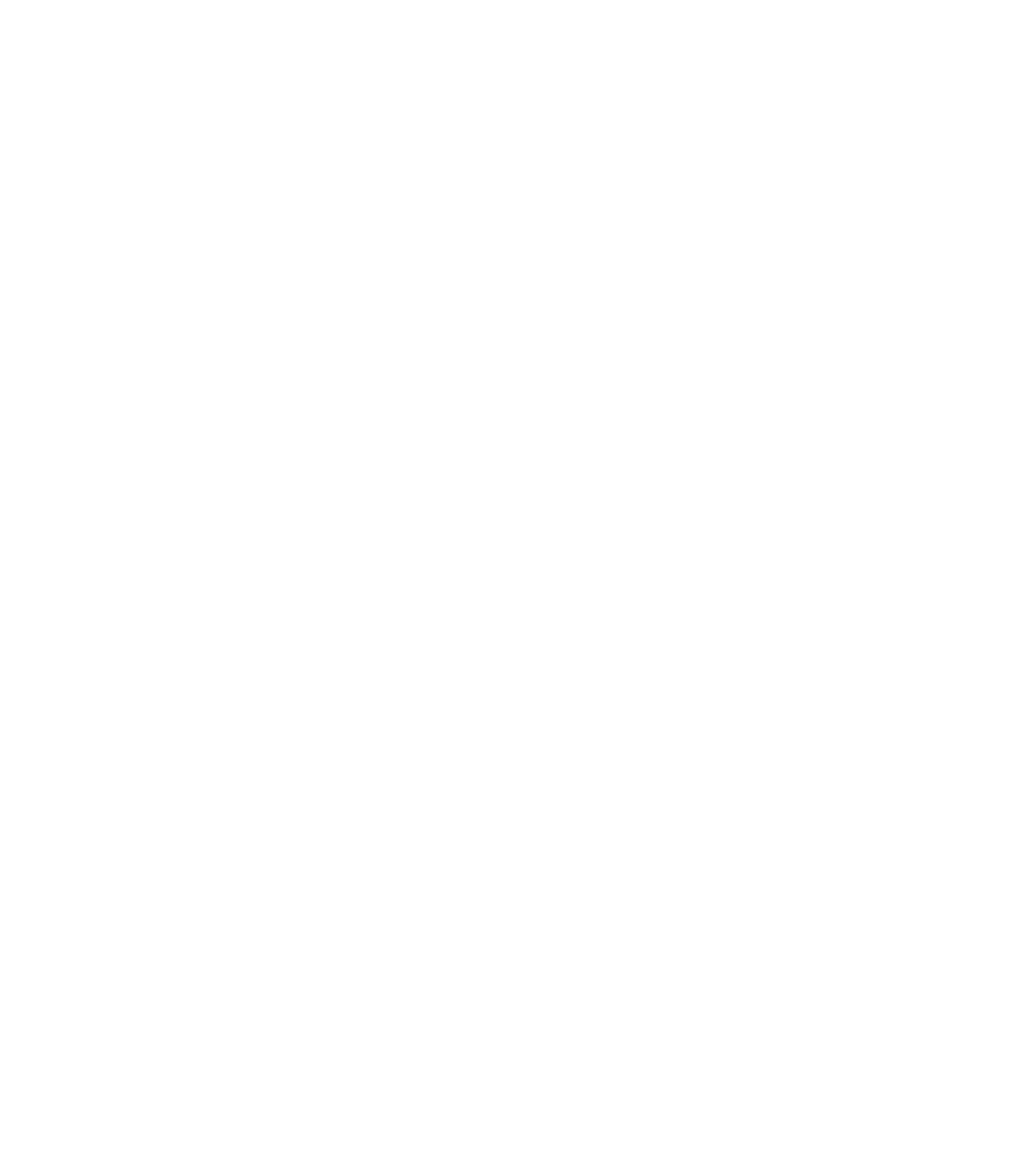
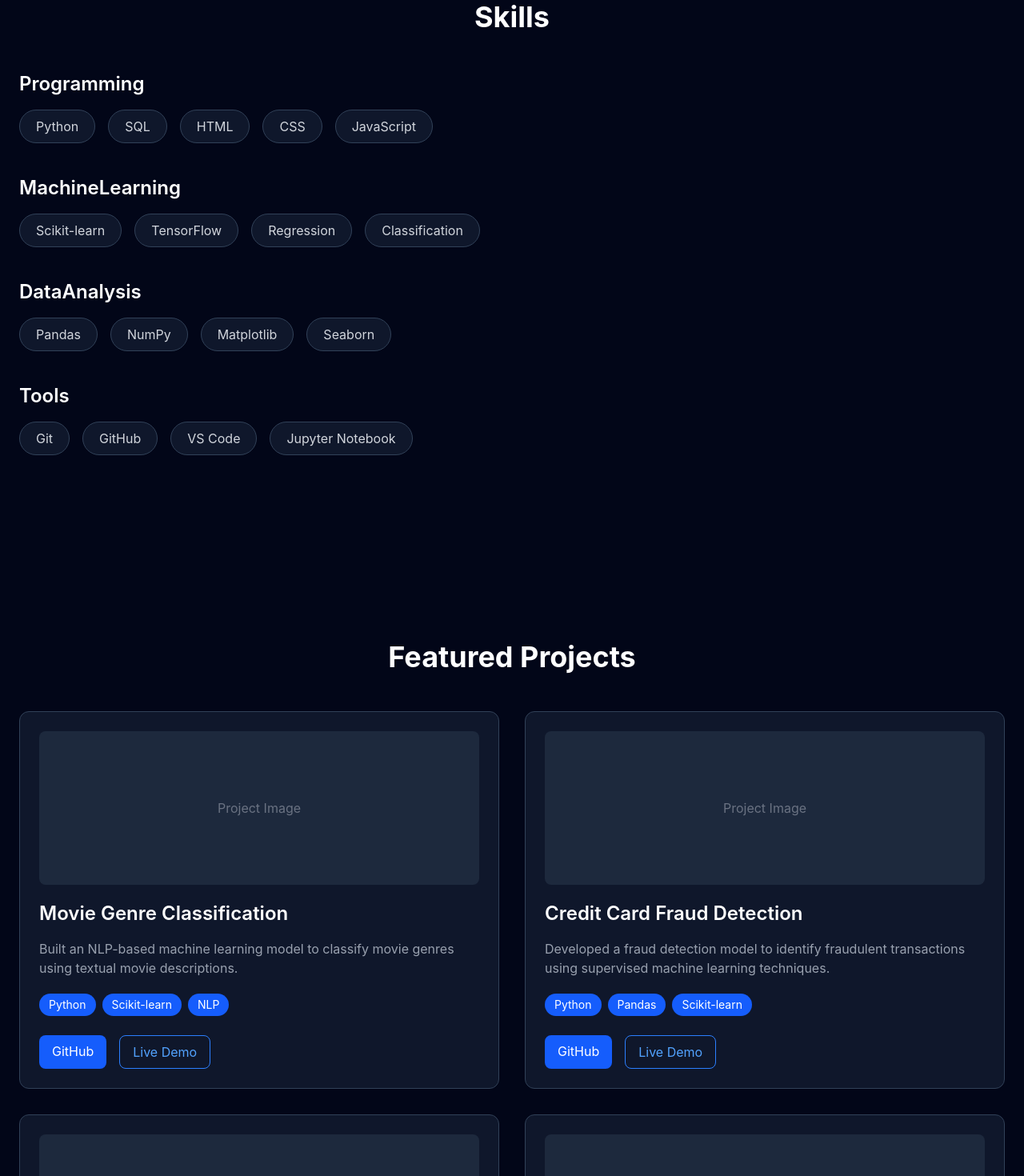
Before and after one commit to Momin-Mohammed-Saad/momin-saad-portfolio, a React (Vite) app: page / in a window 1280 px wide. Shown: the part 1540-3010 px from the top of the page at 80% size. Before the commit the page ends 1445 px from the top, so only its background shows below. Built offline with nearby package versions, Linux system fonts and the light colour scheme.

Commit message:
Add Skill and projects section with reusable project cards

```diff
--- a/src/App.jsx
+++ b/src/App.jsx
@@ -1,6 +1,8 @@
 import Navbar from "./components/Navbar";
 import Hero from "./components/Hero";
 import About from "./components/About";
+import Skills from "./components/Skills";
+import Projects from "./components/Projects";
 
 function App() {
   return (
@@ -8,6 +10,8 @@ function App() {
       <Navbar />
       <Hero />
       <About />
+      <Skills />
+      <Projects />
     </div>
   );
 }
--- a/src/components/Projects.jsx
+++ b/src/components/Projects.jsx
@@ -0,0 +1,65 @@
+import projectsData from "../data/projects";
+
+function Projects() {
+  return (
+    <section
+      id="projects"
+      className="mx-auto max-w-7xl px-6 py-24 text-white"
+    >
+      <h2 className="mb-12 text-center text-4xl font-bold">
+        Featured Projects
+      </h2>
+
+      <div className="grid gap-8 md:grid-cols-2">
+        {projectsData.map((project) => (
+          <div
+            key={project.id}
+            className="rounded-xl border border-slate-700 bg-slate-900 p-6 transition-all duration-300 hover:-translate-y-2 hover:border-blue-500 hover:shadow-xl hover:shadow-blue-500/20"
+          >
+            {/* Placeholder Image */}
+            <div className="mb-5 flex h-48 items-center justify-center rounded-lg bg-slate-800 text-gray-500">
+              Project Image
+            </div>
+
+            <h3 className="text-2xl font-semibold">
+              {project.title}
+            </h3>
+
+            <p className="mt-4 text-gray-400">
+              {project.description}
+            </p>
+
+            <div className="mt-5 flex flex-wrap gap-2">
+              {project.technologies.map((tech) => (
+                <span
+                  key={tech}
+                  className="rounded-full bg-blue-600 px-3 py-1 text-sm"
+                >
+                  {tech}
+                </span>
+              ))}
+            </div>
+
+            <div className="mt-6 flex gap-4">
+              <a
+                href={project.github}
+                className="rounded-lg bg-blue-600 px-4 py-2 hover:bg-blue-700"
+              >
+                GitHub
+              </a>
+
+              <a
+                href={project.demo}
+                className="rounded-lg border border-blue-500 px-4 py-2 text-blue-400 hover:bg-blue-500 hover:text-white"
+              >
+                Live Demo
+              </a>
+            </div>
+          </div>
+        ))}
+      </div>
+    </section>
+  );
+}
+
+export default Projects;
--- a/src/components/Skills.jsx
+++ b/src/components/Skills.jsx
@@ -0,0 +1,35 @@
+import skillsData from "../data/skills";
+
+function Skills() {
+  return (
+    <section
+      id="skills"
+      className="mx-auto max-w-7xl px-6 py-24 text-white"
+    >
+      <h2 className="mb-12 text-center text-4xl font-bold">
+        Skills
+      </h2>
+
+      {Object.entries(skillsData).map(([category, skills]) => (
+        <div key={category} className="mb-10">
+          <h3 className="mb-4 text-2xl font-semibold capitalize">
+            {category}
+          </h3>
+
+          <div className="flex flex-wrap gap-4">
+            {skills.map((skill) => (
+              <span
+                key={skill}
+                className="cursor-pointer rounded-full border border-slate-700 bg-slate-900 px-5 py-2 text-gray-300 transition-all duration-300 hover:-translate-y-1 hover:border-blue-500 hover:bg-blue-500 hover:text-white hover:shadow-lg hover:shadow-blue-500/30"
+              >
+                {skill}
+              </span>
+            ))}
+          </div>
+        </div>
+      ))}
+    </section>
+  );
+}
+
+export default Skills;
--- a/src/data/projects.js
+++ b/src/data/projects.js
@@ -0,0 +1,47 @@
+const projectsData = [
+  {
+    id: 1,
+    title: "Movie Genre Classification",
+    description:
+      "Built an NLP-based machine learning model to classify movie genres using textual movie descriptions.",
+    technologies: ["Python", "Scikit-learn", "NLP"],
+    github: "#",
+    demo: "#",
+    image: "",
+  },
+
+  {
+    id: 2,
+    title: "Credit Card Fraud Detection",
+    description:
+      "Developed a fraud detection model to identify fraudulent transactions using supervised machine learning techniques.",
+    technologies: ["Python", "Pandas", "Scikit-learn"],
+    github: "#",
+    demo: "#",
+    image: "",
+  },
+
+  {
+    id: 3,
+    title: "Customer Churn Prediction",
+    description:
+      "Built a predictive model to identify customers likely to leave a business using classification algorithms.",
+    technologies: ["Python", "Machine Learning", "SQL"],
+    github: "#",
+    demo: "#",
+    image: "",
+  },
+
+  {
+    id: 4,
+    title: "House Price Prediction",
+    description:
+      "Created a regression model to predict house prices using historical housing data.",
+    technologies: ["Python", "Regression", "Pandas"],
+    github: "#",
+    demo: "#",
+    image: "",
+  },
+];
+
+export default projectsData;
--- a/src/data/skills.js
+++ b/src/data/skills.js
@@ -0,0 +1,32 @@
+const skillsData = {
+  programming: [
+    "Python",
+    "SQL",
+    "HTML",
+    "CSS",
+    "JavaScript",
+  ],
+
+  machineLearning: [
+    "Scikit-learn",
+    "TensorFlow",
+    "Regression",
+    "Classification",
+  ],
+
+  dataAnalysis: [
+    "Pandas",
+    "NumPy",
+    "Matplotlib",
+    "Seaborn",
+  ],
+
+  tools: [
+    "Git",
+    "GitHub",
+    "VS Code",
+    "Jupyter Notebook",
+  ],
+};
+
+export default skillsData;
```
